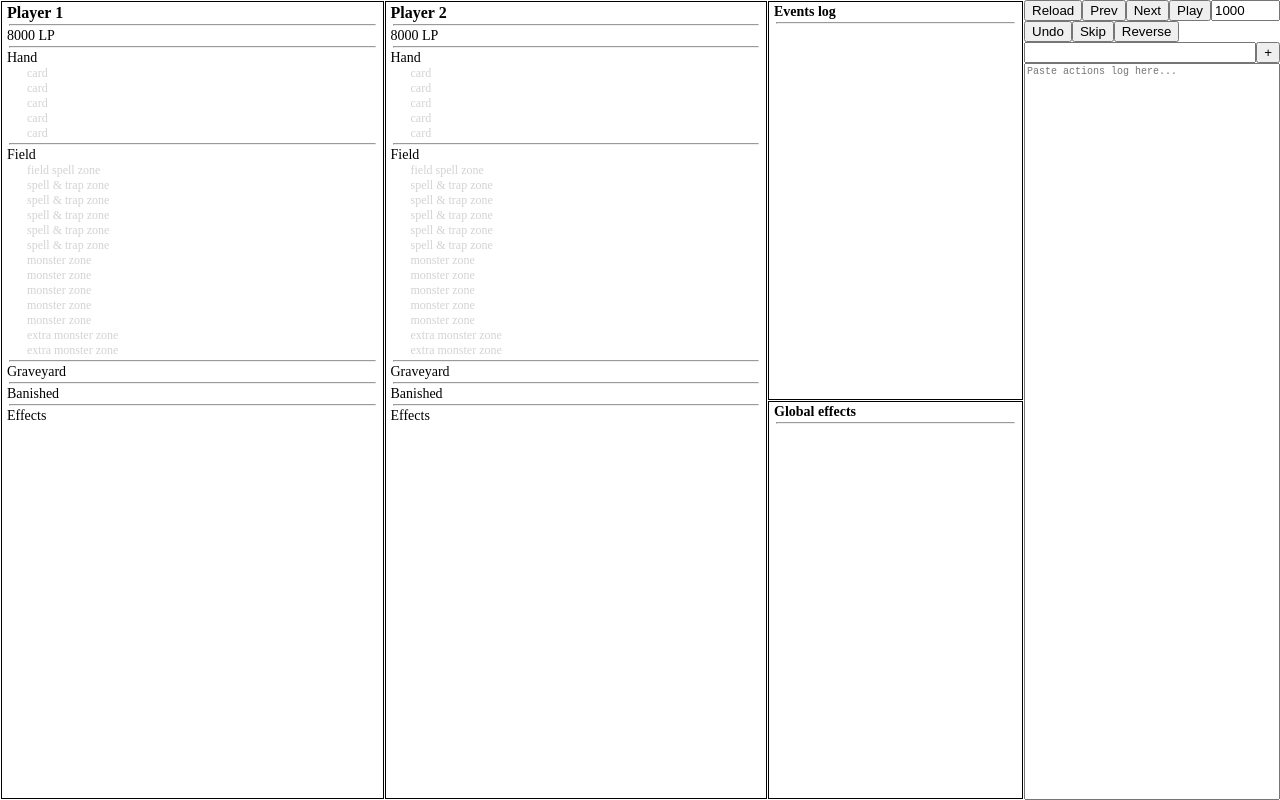
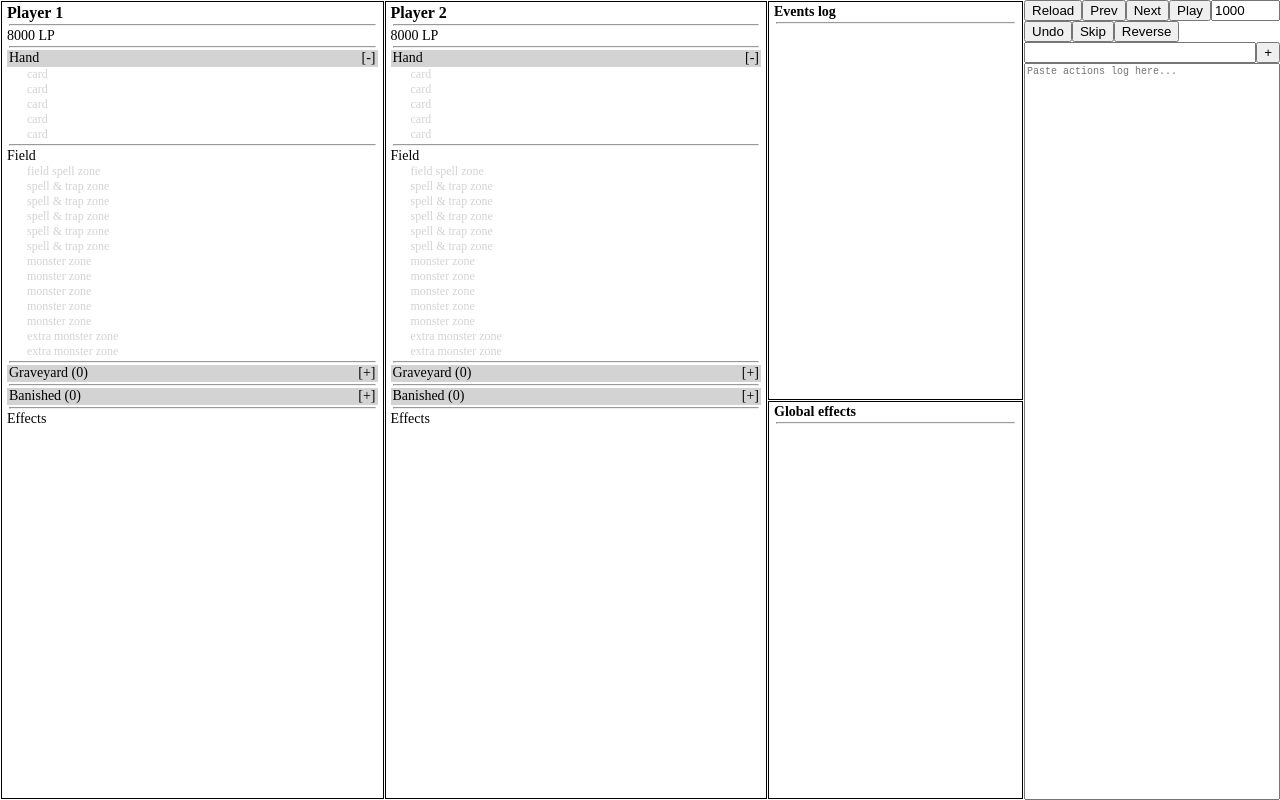
Before and after one commit to Selena-Sheiles/YuGiOh-Duel-Replay, a plain HTML site: page index.html in a window 1280 px wide. Drawn offline with Linux system fonts and the light colour scheme.

Commit message:
add collapsible feature

```diff
--- /dev/null
+++ b/displayScript.js
@@ -0,0 +1,153 @@
+function show() {
+    showPlayer("player1", gameState.data[0]);
+    showPlayer("player2", gameState.data[1]);
+    showGameState("eventsLog", gameState.data[2]);
+    showGameState("effects", gameState.data[3]);
+}
+
+function showPlayer(id, obj) {
+    var temp = document.getElementById(id);
+    temp.innerHTML = "";
+    var name = document.createElement("span");
+    name.innerText = obj.name;
+    name.style.fontSize = "16px";
+    name.style.fontWeight = "bold";
+    temp.appendChild(name);
+    obj.data.forEach(data => {
+        drawLine(temp);
+        temp.appendChild(makeDiv(data, 0, ""));
+    });
+}
+
+function showGameState(id, obj) {
+    var temp = document.getElementById(id);
+    temp.innerHTML = "";
+    var name = document.createElement("span");
+    name.innerText = obj.name;
+    name.style.fontSize = "14px";
+    name.style.fontWeight = "bold";
+    temp.appendChild(name);
+    drawLine(temp);
+    if (obj.data != undefined)
+        obj.data.forEach(data => temp.appendChild(makeDiv(data, 0, "")));
+    temp.scrollTop = temp.scrollHeight;
+}
+
+function drawLine(node) {
+    var line = document.createElement("hr");
+    line.style.margin = "2px";
+    node.appendChild(line);
+}
+
+function makeDiv(obj, indent, replaceText) {
+    if (obj.collapsible == true)
+        return makeDivCollapsible(obj);
+    var temp = document.createElement("div");
+    temp.style.textIndent = indent + "px";
+    var name = document.createElement("span");
+    // console.log(obj);
+    var string = obj.name;
+    if (string.endsWith(".") || indent > 20)
+        name.style.fontSize = "12px";
+    if (string.endsWith("."))
+        string = "• " + string;
+    if (replaceText != "") {
+        name.style.fontSize = "12px";
+        name.style.color = "LightGray";
+        string = replaceText;
+    }
+    name.innerText = string;
+    temp.appendChild(name);
+    if (obj.data != undefined) {
+        obj.data.forEach((data, index) => {
+            var replaceText = "";
+            if (data.name == "") {
+                switch (obj.name) {
+                case "Hand":
+                case "Banished":
+                    replaceText = "card";
+                    break;
+                case "Field":
+                    if (index == 0)
+                        replaceText = "field spell zone";
+                    else if (index <= 5)
+                        replaceText = "spell & trap zone";
+                    else if (index <= 10)
+                        replaceText = "monster zone";
+                    else
+                        replaceText = "extra monster zone";
+                    break;
+                }
+            }
+            temp.appendChild(makeDiv(data, indent + 20, replaceText));
+        });
+    }
+    return temp;
+}
+
+function makeDivCollapsible(obj) {
+    if (obj.data == undefined)
+        obj.data = [];
+    var result = document.createElement("div");
+    var toggleButton = document.createElement("div");
+    toggleButton.style.backgroundColor = "LightGray";
+    var name = document.createElement("span");
+    name.innerText = obj.name;
+    if (obj.isCollapsed)
+        name.innerText += " (" + obj.data.length.toString() + ")";
+    toggleButton.appendChild(name);
+    var toggleSymbol = document.createElement("span");
+    if (obj.isCollapsed)
+        toggleSymbol.innerText = "[+]";
+    else
+        toggleSymbol.innerText = "[-]";
+    toggleSymbol.style.float = "right";
+    toggleButton.appendChild(toggleSymbol);
+    toggleButton.style.padding = "0 2px";
+    toggleButton.style.height = "17px";
+    result.appendChild(toggleButton);
+    var content = document.createElement("div");
+    if (obj.data != undefined) {
+        obj.data.forEach((data, index) => {
+            var replaceText = "";
+            if (data.name == "") {
+                switch (obj.name) {
+                case "Hand":
+                case "Banished":
+                    replaceText = "card";
+                    break;
+                case "Field":
+                    if (index == 0)
+                        replaceText = "field spell zone";
+                    else if (index <= 5)
+                        replaceText = "spell & trap zone";
+                    else if (index <= 10)
+                        replaceText = "monster zone";
+                    else
+                        replaceText = "extra monster zone";
+                    break;
+                }
+            }
+            content.appendChild(makeDiv(data, 20, replaceText));
+        });
+    }
+    if (obj.isCollapsed)
+        content.style.display = "none";
+    else
+        content.style.display = "block";
+    result.appendChild(content);
+    toggleButton.addEventListener("click", _ => {
+        if (obj.isCollapsed) {
+            obj.isCollapsed = false;
+            content.style.display = "block";
+            name.innerText = name.innerText.slice(0, name.innerText.lastIndexOf("(") - 1);
+            toggleSymbol.innerText = "[-]";
+        } else {
+            obj.isCollapsed = true;
+            content.style.display = "none";
+            name.innerText += " (" + obj.data.length.toString() + ")";
+            toggleSymbol.innerText = "[+]";
+        }
+    });
+    return result;
+}
--- a/index.html
+++ b/index.html
@@ -5,6 +5,7 @@
 
 <body onload="init()">
   <script src="script.js"></script>
+  <script src="displayScript.js"></script>
   <div id="fieldState">
     <div id="player1"></div>
     <div id="player2"></div>
--- a/script.js
+++ b/script.js
@@ -48,13 +48,19 @@ function resetGameState() {
         player.data = [{
             name: "8000 LP"
         },{
-            name: "Hand"
+            name: "Hand",
+            collapsible: true,
+            isCollapsed: false
         },{
             name: "Field"
         },{
-            name: "Graveyard"
+            name: "Graveyard",
+            collapsible: true,
+            isCollapsed: true
         },{
-            name: "Banished"
+            name: "Banished",
+            collapsible: true,
+            isCollapsed: true
         },{
             name: "Effects"
         }];
@@ -64,91 +70,6 @@ function resetGameState() {
     initPlayer(gameState.data[0]);
     initPlayer(gameState.data[1]);
     show();
-}
-
-function show() {
-    showPlayer("player1", gameState.data[0]);
-    showPlayer("player2", gameState.data[1]);
-    showGameState("eventsLog", gameState.data[2]);
-    showGameState("effects", gameState.data[3]);
-
-    function showPlayer(id, obj) {
-        var temp = document.getElementById(id);
-        temp.innerHTML = "";
-        var name = document.createElement("span");
-        name.appendChild(document.createTextNode(obj.name));
-        name.style.fontSize = "16px";
-        name.style.fontWeight = "bold";
-        temp.appendChild(name);
-        obj.data.forEach(data => {
-            drawLine(temp);
-            temp.appendChild(makeDiv(data, 0, ""));
-        });
-    }
-
-    function showGameState(id, obj) {
-        var temp = document.getElementById(id);
-        temp.innerHTML = "";
-        var name = document.createElement("span");
-        name.appendChild(document.createTextNode(obj.name));
-        name.style.fontSize = "14px";
-        name.style.fontWeight = "bold";
-        temp.appendChild(name);
-        drawLine(temp);
-        if (obj.data != undefined)
-            obj.data.forEach(data => temp.appendChild(makeDiv(data, 0, "")));
-        temp.scrollTop = temp.scrollHeight;
-    }
-
-    function drawLine(node) {
-        var line = document.createElement("hr");
-        line.style.margin = "2px";
-        node.appendChild(line);
-    }
-
-    function makeDiv(obj, indent, replaceText) {
-        var temp = document.createElement("div");
-        temp.style.textIndent = indent + "px";
-        var name = document.createElement("span");
-        // console.log(obj);
-        var string = obj.name;
-        if (string.endsWith(".") || indent > 20)
-            name.style.fontSize = "12px";
-        if (string.endsWith("."))
-            string = "• " + string;
-        if (replaceText != "") {
-            name.style.fontSize = "12px";
-            name.style.color = "LightGray";
-            string = replaceText;
-        }
-        name.appendChild(document.createTextNode(string));
-        temp.appendChild(name);
-        if (obj.data != undefined) {
-            obj.data.forEach((data, index) => {
-                var replaceText = "";
-                if (data.name == "") {
-                    switch (obj.name) {
-                    case "Hand":
-                    case "Banished":
-                        replaceText = "card";
-                        break;
-                    case "Field":
-                        if (index == 0)
-                            replaceText = "field spell zone";
-                        else if (index <= 5)
-                            replaceText = "spell & trap zone";
-                        else if (index <= 10)
-                            replaceText = "monster zone";
-                        else
-                            replaceText = "extra monster zone";
-                        break;
-                    }
-                }
-                temp.appendChild(makeDiv(data, indent + 20, replaceText));
-            });
-        }
-        return temp;
-    }
 }
 
 function addAction() {
```
